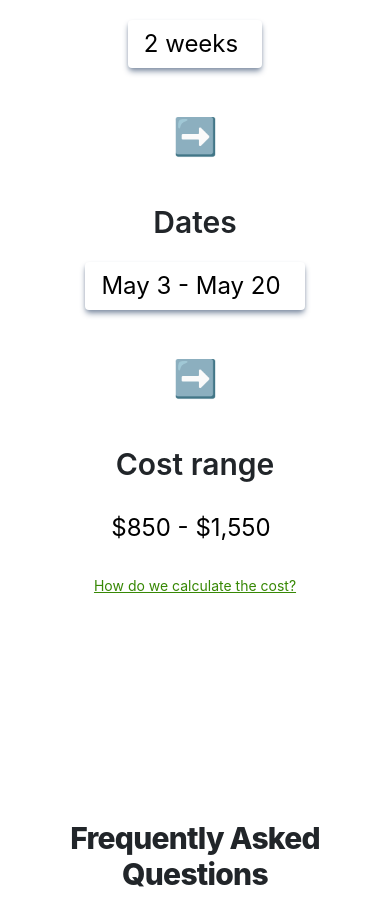
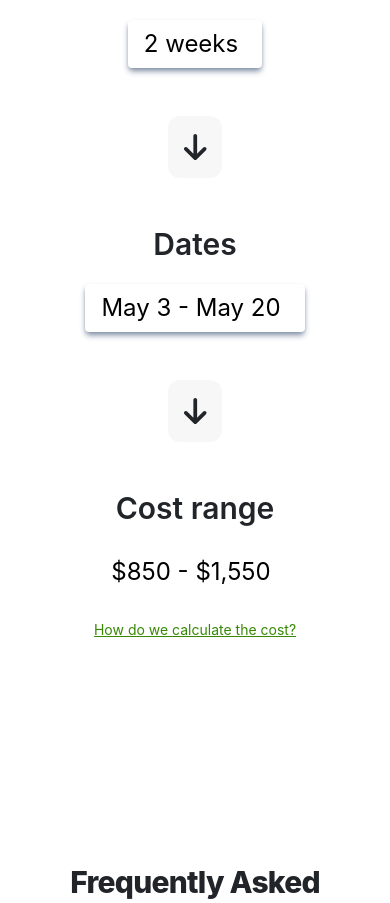
Before and after one commit to tyler16smith/dr-trips, a React (Create React App) app: page / in a window 390 px wide. Shown: the part 4270-5173 px from the top of the page. Built offline with nearby package versions, Linux system fonts and the light colour scheme; the HTML template or start-up script is replaced by a standard one.

Commit message:
Replaces date cost estimator arrows on mobile

```diff
--- a/src/App.js
+++ b/src/App.js
@@ -8,7 +8,7 @@ import emailjs from 'emailjs-com';
 import AccordianContent from './AccordianContent';
 import { Menu, MenuItem } from "@mui/material";
 import { FontAwesomeIcon } from '@fortawesome/react-fontawesome';
-import { faArrowLeft, faArrowRight } from '@fortawesome/free-solid-svg-icons';
+import { faArrowDown, faArrowLeft, faArrowRight } from '@fortawesome/free-solid-svg-icons';
 
 export default function LandingPage() {
 
@@ -417,7 +417,9 @@ export default function LandingPage() {
                 ))}
               </Menu>
             </div>
-            <span className={isMobile ? 'my-5 flex justify-center text-4xl' : 'text-4xl'}>➡️</span>
+            <span className={isMobile ? 'my-5 flex justify-center text-3xl' : 'text-3xl'}>
+              <FontAwesomeIcon icon={isMobile ? faArrowDown : faArrowRight} className='p-3 rounded-xl bg-light-gray' />
+            </span>
             <div className='flex flex-col justify-center items-center'>
               <p className='text-center text-3xl font-semibold'>Dates</p>
               <p
@@ -444,7 +446,9 @@ export default function LandingPage() {
                 })}
               </Menu>
             </div>
-            <span className={isMobile ? 'my-5 flex justify-center text-4xl' : 'text-4xl'}>➡️</span>
+            <span className={isMobile ? 'my-5 flex justify-center text-3xl' : 'text-3xl'}>
+              <FontAwesomeIcon icon={isMobile ? faArrowDown : faArrowRight} className='p-3 rounded-xl bg-light-gray' />
+            </span>
             <div className='flex flex-col justify-center items-center -mb-12'>
               <p className='text-center text-3xl font-semibold'>Cost range</p>
               <p
```
